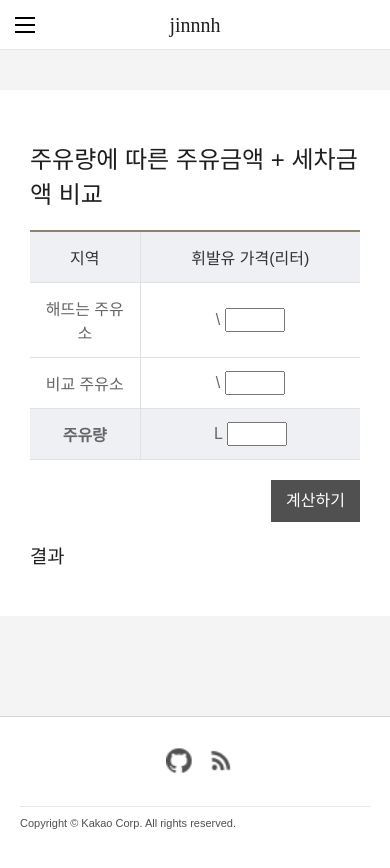
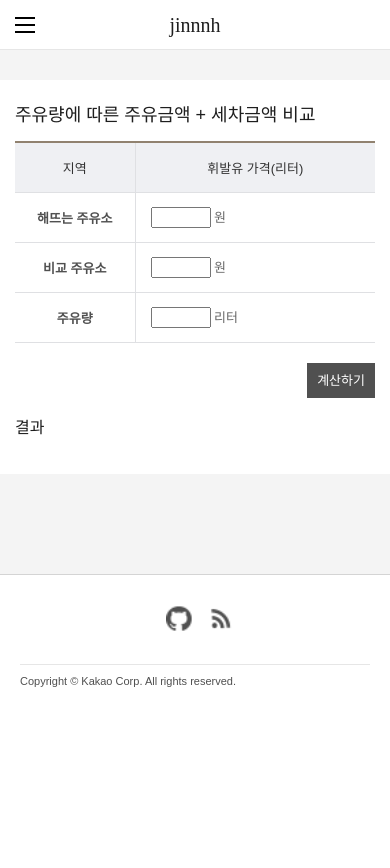
Before and after one commit to gutmate/gutmate.github.com, a Jekyll site: the page practice/oil_calc.html, which Jekyll copies as it is, in a window 390 px wide. Shown: the top 868 px of the page. Built offline with Jekyll 4.4.1, drawn with Linux system fonts in a browser that asks for light colours; some web fonts are replaced.

Commit message:
Update oil_calc

```diff
--- a/assets/css/html.css
+++ b/assets/css/html.css
@@ -101,3 +101,39 @@ table {
     color: #666;
     background-color: #eff0f3;
 }
+
+.table tbody td {
+    text-align: left;
+}
+
+@media only screen and (max-width: 1024px) {
+    .html #wrapper {
+        padding-top: 30px;
+    }
+    .html .container {
+        padding: 5px 15px 20px;
+    }
+    h2 {
+        font-size: 18px;
+    }
+    h3 {
+        font-size: 16px;
+    }
+    .table th,
+    .table td {
+        font-size: 13px;
+    }
+    .table th {
+        padding: 15px 8px;
+    }
+
+    .btn-wrap button,
+    .btn-wrap a {
+        height: 35px;
+        line-height: 35px;
+        padding: 0 10px;
+        font-size: 13px;
+    }
+
+
+}
--- a/practice/oil_calculater.html
+++ b/practice/oil_calc.html
@@ -61,6 +74,7 @@
                     <caption class="hide_caption">창업비용 안내</caption>
                     <colgroup>
                         <col>
+                        <col style="text-align: left;">
                     </colgroup>
                     <thead>
                         <tr>
@@ -68,20 +82,18 @@
                             <th scope="col" colspan="2">휘발유 가격(리터)</th>
                         </tr>
                     </thead>
-                    <tfoot>
-                        <tr>
-                            <th scope="col">주유량</th>
-                            <td colspan="2">L <input type="text" id="oil_amount" style="width:60px"></td>
-                        </tr>
-                    </tfoot>
                     <tbody>
                         <tr>
-                            <td>해뜨는 주유소</td>
-                            <td colspan="2">\ <input type="text" id="currentPrice1" style="width:60px"></td>
+                            <th scope="row">해뜨는 주유소</th>
+                            <td colspan="2"><input type="text" id="currentPrice1" style="width:60px"> 원</td>
                         </tr>
                         <tr>
-                            <td>비교 주유소</td>
-                            <td colspan="2">\ <input type="text" id="currentPrice2" style="width:60px"></td>
+                            <th scope="row">비교 주유소</th>
+                            <td colspan="2"><input type="text" id="currentPrice2" style="width:60px"> 원</td>
+                        </tr>
+                        <tr>
+                            <th scope="row">주유량</th>
+                            <td colspan="2"><input type="text" id="oil_amount" style="width:60px"> 리터</td>
                         </tr>
                     </tbody>
                 </table>
@@ -150,11 +162,11 @@
                 _table.push('        </thead>');
                 _table.push('        <tfoot>');
                 _table.push('            <tr>');
-                _table.push('                <th scope="col">해뜨는 주유소</th>');
+                _table.push('                <th scope="row">해뜨는 주유소</th>');
                 _table.push('                <td colspan="2">\ ' + setPrice1 + '</td>');
                 _table.push('            </tr>');
                 _table.push('            <tr>');
-                _table.push('                <th scope="col">비교 주유소</th>');
+                _table.push('                <th scope="row">비교 주유소</th>');
                 _table.push('                <td colspan="2">\ ' + setPrice2 + '</td>');
                 _table.push('            </tr>');
                 _table.push('        </tfoot>');
```
Also changed, not shown: other parts of practice/oil_calc.html (+14 -1 lines).
